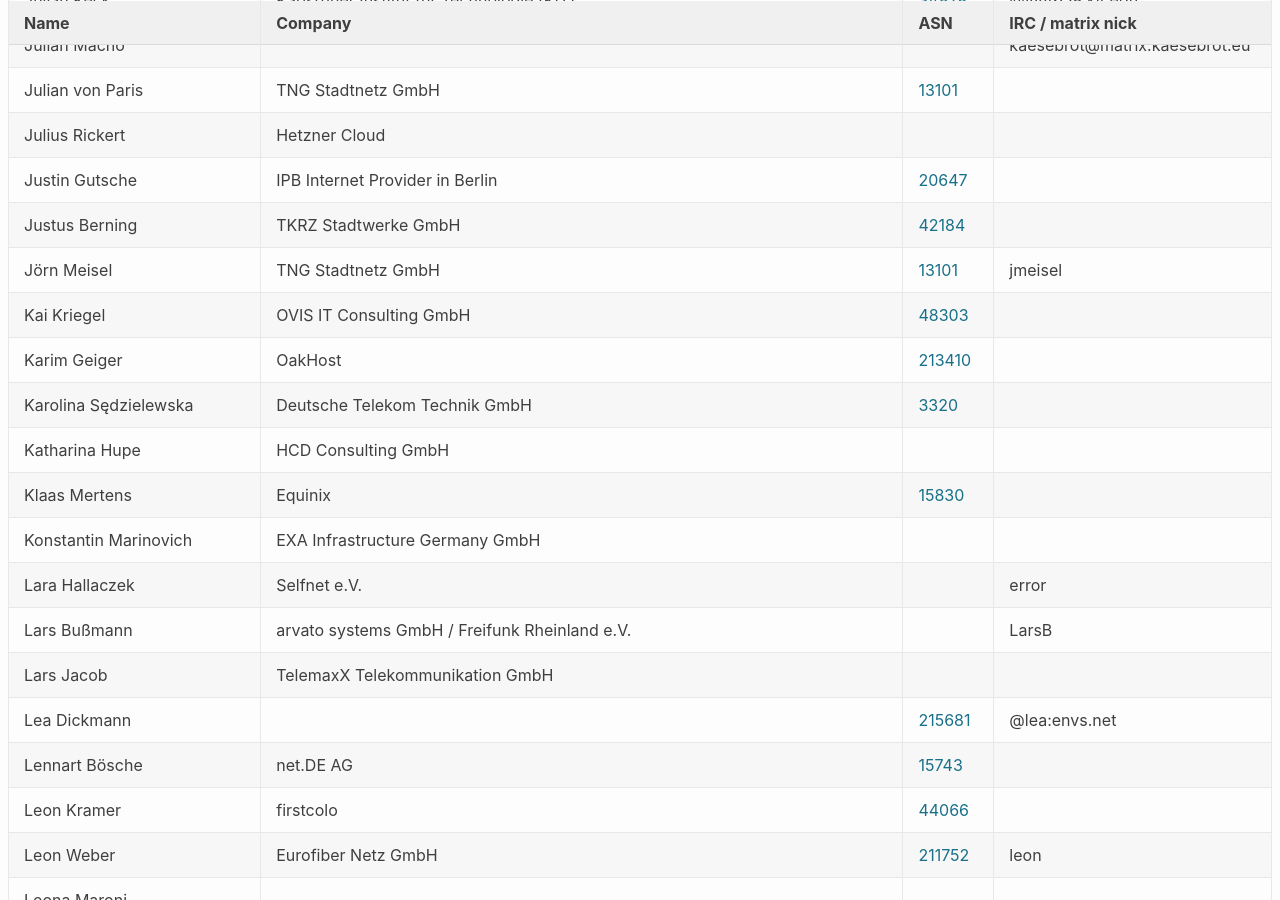
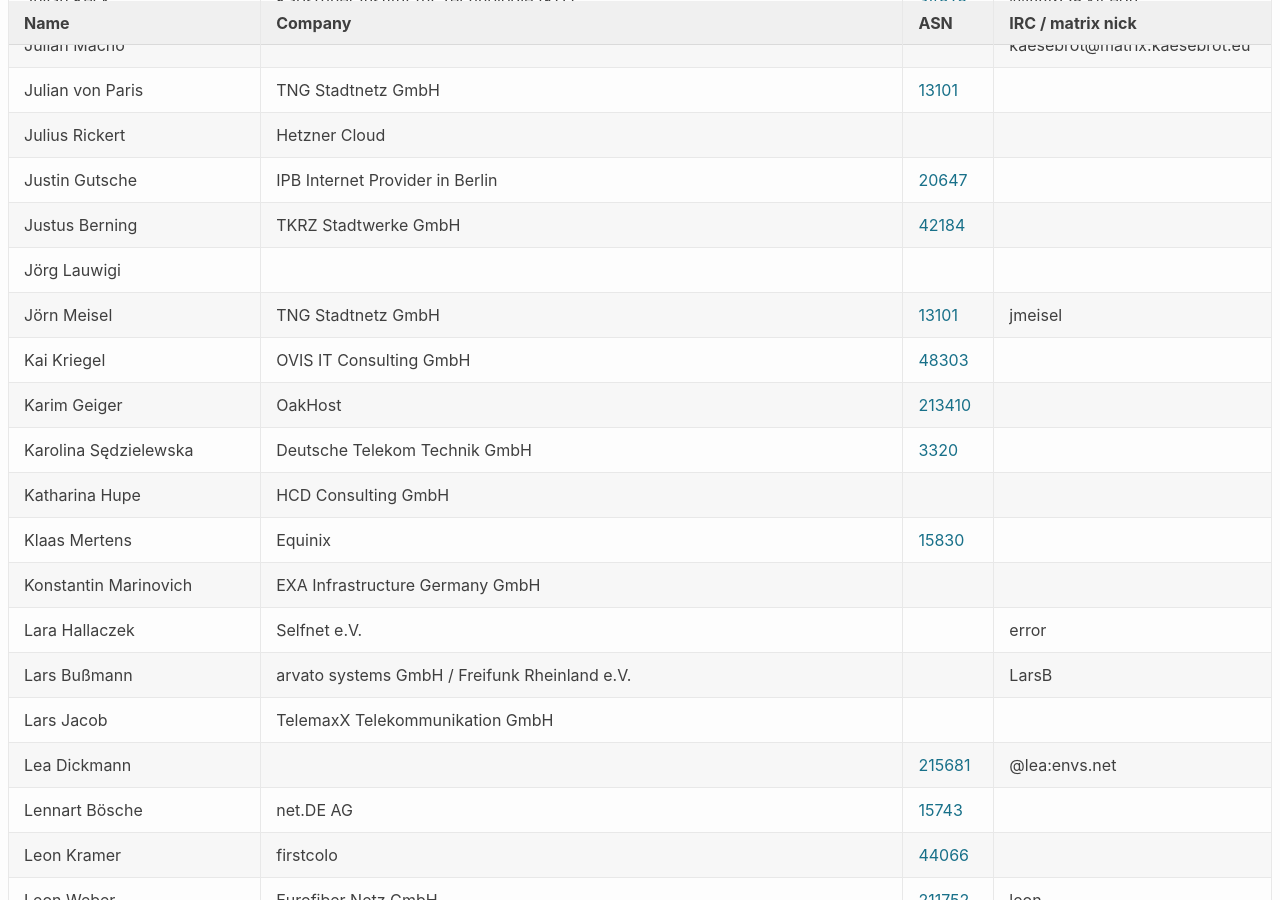
Before and after one commit to denog/pretix-attendeelist, a Jekyll site: the page built from denog17/index.markdown, in a window 1280 px wide and 900 px high, scrolled down 5689 px. Built offline with Jekyll 4.4.1, drawn with Linux system fonts in a browser that asks for light colours.

Commit message:
Latest data: Sat Jul 26 11:10:51 UTC 2025

```diff
--- a/_data/attendees_denog17_onsite.json
+++ b/_data/attendees_denog17_onsite.json
@@ -726,6 +726,12 @@
     "asn": null
   },
   {
+    "name": "Jörg Lauwigi",
+    "company": null,
+    "irc": null,
+    "asn": null
+  },
+  {
     "name": "Jörn Meisel",
     "company": "TNG Stadtnetz GmbH",
     "irc": "jmeisel",
```
